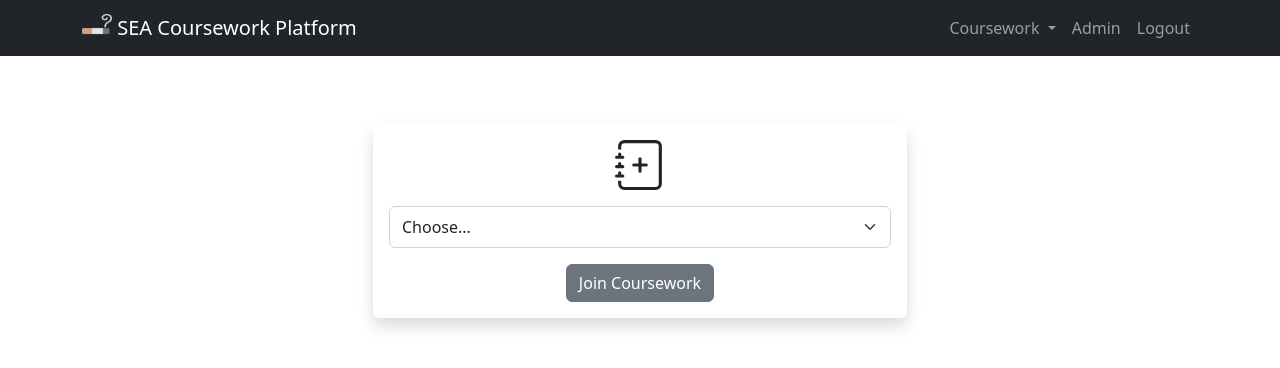
After one commit to yuxiang970813/SEA, a Django app: page /coursework/join in a window 1280 px wide. The commit adds this page. Shown: the top 368 px of the page. Run offline with Django 4.2, Linux system fonts and the light colour scheme; a user stored in the database is signed in; data comes from the database, SQL or seed files in the repository; both versions use the stored data as it was after the commit.

Commit message:
Complete join coursework function & html

```diff
--- a/coursework/models.py
+++ b/coursework/models.py
@@ -42,7 +42,7 @@ class Coursework(models.Model):
     taken_person = models.ManyToManyField(
         User,
         blank=True,
-        related_name="taken_coursework"
+        related_name="coursework_taken"
     )
 
     def __str__(self):
--- a/coursework/templates/coursework/create_coursework.html
+++ b/coursework/templates/coursework/create_coursework.html
@@ -11,8 +11,8 @@
           <div class="card-body">
             <!-- ICON -->
             <div class="text-center">
-              <svg class="mx-auto" xmlns="http://www.w3.org/2000/svg" width="50" height="50" fill="currentColor"
-                class="bi bi-clipboard2-plus-fill" viewBox="0 0 16 16">
+              <svg xmlns="http://www.w3.org/2000/svg" width="50" height="50" fill="currentColor"
+                class="bi bi-clipboard2-plus-fill mx-auto" viewBox="0 0 16 16">
                 <path
                   d="M10 .5a.5.5 0 0 0-.5-.5h-3a.5.5 0 0 0-.5.5.5.5 0 0 1-.5.5.5.5 0 0 0-.5.5V2a.5.5 0 0 0 .5.5h5A.5.5 0 0 0 11 2v-.5a.5.5 0 0 0-.5-.5.5.5 0 0 1-.5-.5Z" />
                 <path
--- /dev/null
+++ b/coursework/templates/coursework/join_coursework.html
@@ -0,0 +1,46 @@
+{% extends "coursework/layout.html" %}
+
+{% block title%}Join Coursework{% endblock %}
+
+{% block body %}
+<section>
+  <div class="container mt-5 pt-5">
+    <div class="row">
+      <div class="col-12 col-sm-8 col-md-6 m-auto">
+        <div class="card border-0 shadow">
+          <div class="card-body">
+            <!-- ICON -->
+            <div class="text-center">
+              <svg xmlns="http://www.w3.org/2000/svg" width="50" height="50" fill="currentColor"
+                class="bi bi-journal-plus mx-auto" viewBox="0 0 16 16">
+                <path fill-rule="evenodd"
+                  d="M8 5.5a.5.5 0 0 1 .5.5v1.5H10a.5.5 0 0 1 0 1H8.5V10a.5.5 0 0 1-1 0V8.5H6a.5.5 0 0 1 0-1h1.5V6a.5.5 0 0 1 .5-.5z" />
+                <path
+                  d="M3 0h10a2 2 0 0 1 2 2v12a2 2 0 0 1-2 2H3a2 2 0 0 1-2-2v-1h1v1a1 1 0 0 0 1 1h10a1 1 0 0 0 1-1V2a1 1 0 0 0-1-1H3a1 1 0 0 0-1 1v1H1V2a2 2 0 0 1 2-2z" />
+                <path
+                  d="M1 5v-.5a.5.5 0 0 1 1 0V5h.5a.5.5 0 0 1 0 1h-2a.5.5 0 0 1 0-1H1zm0 3v-.5a.5.5 0 0 1 1 0V8h.5a.5.5 0 0 1 0 1h-2a.5.5 0 0 1 0-1H1zm0 3v-.5a.5.5 0 0 1 1 0v.5h.5a.5.5 0 0 1 0 1h-2a.5.5 0 0 1 0-1H1z" />
+              </svg>
+            </div>
+            <form action="{% url 'join_coursework' %}" method="post">
+              {% csrf_token %}
+              <!-- COURSEWORK NAME -->
+              <select class="form-select my-3 py-2" name="coursework-id" aria-label="Default select example">
+                <option selected disabled>Choose...</option>
+                {% for coursework in courseworks %}
+                <option value="{{ coursework.id }}">{{ coursework }}</option>
+                {% empty %}
+                <option disabled>No coursework available</option>
+                {% endfor %}
+              </select>
+              <!-- CREATE BUTTON -->
+              <div class="text-center mt-3">
+                <button class="btn btn-secondary">Join Coursework</button>
+              </div>
+            </form>
+          </div>
+        </div>
+      </div>
+    </div>
+  </div>
+</section>
+{% endblock %}
--- a/coursework/templates/coursework/layout.html
+++ b/coursework/templates/coursework/layout.html
@@ -43,7 +43,7 @@
             </a>
             <ul class="dropdown-menu dropdown-menu-dark">
               {% for coursework_joined in user.coursework_taken.all %}
-              <li><a class="dropdown-item" href="#">{{ coursework_joined.coursework_name }}</a></li>
+              <li><a class="dropdown-item" href="#">{{ coursework_joined.course }}</a></li>
               {% empty %}
               <li><a class="dropdown-item disabled">No Coursework Available</a></li>
               {% endfor %}
@@ -53,7 +53,7 @@
               {% if user.status == "Teacher" %}
               <li><a class="dropdown-item" href="{% url 'create_coursework' %}">Create Coursework</a></li>
               {% else %}
-              <li><a class="dropdown-item" href="#">Join Coursework</a></li>
+              <li><a class="dropdown-item" href="{% url 'join_coursework' %}">Join Coursework</a></li>
               {% endif %}
             </ul>
           </li>
--- a/coursework/templates/coursework/login.html
+++ b/coursework/templates/coursework/login.html
@@ -11,8 +11,8 @@
           <div class="card-body">
             <!-- ICON -->
             <div class="text-center">
-              <svg class="mx-auto" xmlns="http://www.w3.org/2000/svg" width="50" height="50" fill="currentColor"
-                class="bi bi-person-circle" viewBox="0 0 16 16">
+              <svg xmlns="http://www.w3.org/2000/svg" width="50" height="50" fill="currentColor"
+                class="bi bi-person-circle mx-auto" viewBox="0 0 16 16">
                 <path d="M11 6a3 3 0 1 1-6 0 3 3 0 0 1 6 0z" />
                 <path fill-rule="evenodd"
                   d="M0 8a8 8 0 1 1 16 0A8 8 0 0 1 0 8zm8-7a7 7 0 0 0-5.468 11.37C3.242 11.226 4.805 10 8 10s4.757 1.225 5.468 2.37A7 7 0 0 0 8 1z" />
--- a/coursework/templates/coursework/register.html
+++ b/coursework/templates/coursework/register.html
@@ -11,8 +11,8 @@
           <div class="card-body">
             <!-- ICON -->
             <div class="text-center">
-              <svg class="mx-auto" xmlns="http://www.w3.org/2000/svg" width="50" height="50" fill="currentColor"
-                class="bi bi-person-fill-add" viewBox="0 0 16 16">
+              <svg xmlns="http://www.w3.org/2000/svg" width="50" height="50" fill="currentColor"
+                class="bi bi-person-fill-add mx-auto" viewBox="0 0 16 16">
                 <path
                   d="M12.5 16a3.5 3.5 0 1 0 0-7 3.5 3.5 0 0 0 0 7Zm.5-5v1h1a.5.5 0 0 1 0 1h-1v1a.5.5 0 0 1-1 0v-1h-1a.5.5 0 0 1 0-1h1v-1a.5.5 0 0 1 1 0Zm-2-6a3 3 0 1 1-6 0 3 3 0 0 1 6 0Z" />
                 <path
--- a/coursework/urls.py
+++ b/coursework/urls.py
@@ -8,5 +8,6 @@ urlpatterns = [
     path("logout", views.logout_view, name="logout"),
     path("register", views.register, name="register"),
     path("activate/<uidb64>/<token>", views.activate_user, name="activate_user"),
-    path("coursework/create", views.create_coursework, name="create_coursework")
+    path("coursework/create", views.create_coursework, name="create_coursework"),
+    path("coursework/join", views.join_coursework, name="join_coursework")
 ]
--- a/coursework/views.py
+++ b/coursework/views.py
@@ -200,3 +200,31 @@ def create_coursework(request):
             request, "Only teacher can create coursework"
         )
         return HttpResponseRedirect(reverse("index"))
+
+
+@login_required
+def join_coursework(request):
+    # User submit join coursework form
+    if request.method == "POST":
+        # For user later
+        user = request.user
+        coursework = Coursework.objects.get(
+            pk=request.POST["coursework-id"]).taken_person
+        # Remind user if already join coursework
+        if user in coursework.all():
+            messages.warning(
+                request, "Already joined coursework!"
+            )
+            return HttpResponseRedirect(reverse("join_coursework"))
+        # Join user to coursework
+        else:
+            coursework.add(user)
+            messages.success(
+                request, "Join coursework successfully"
+            )
+            return HttpResponseRedirect(reverse("index"))
+    # User visit join coursework page
+    else:
+        return render(request, "coursework/join_coursework.html", {
+            "courseworks": Coursework.objects.all()
+        })
```
Also changed, not shown: coursework/migrations/0005_alter_coursework_taken_person.py (added), db.sqlite3.
